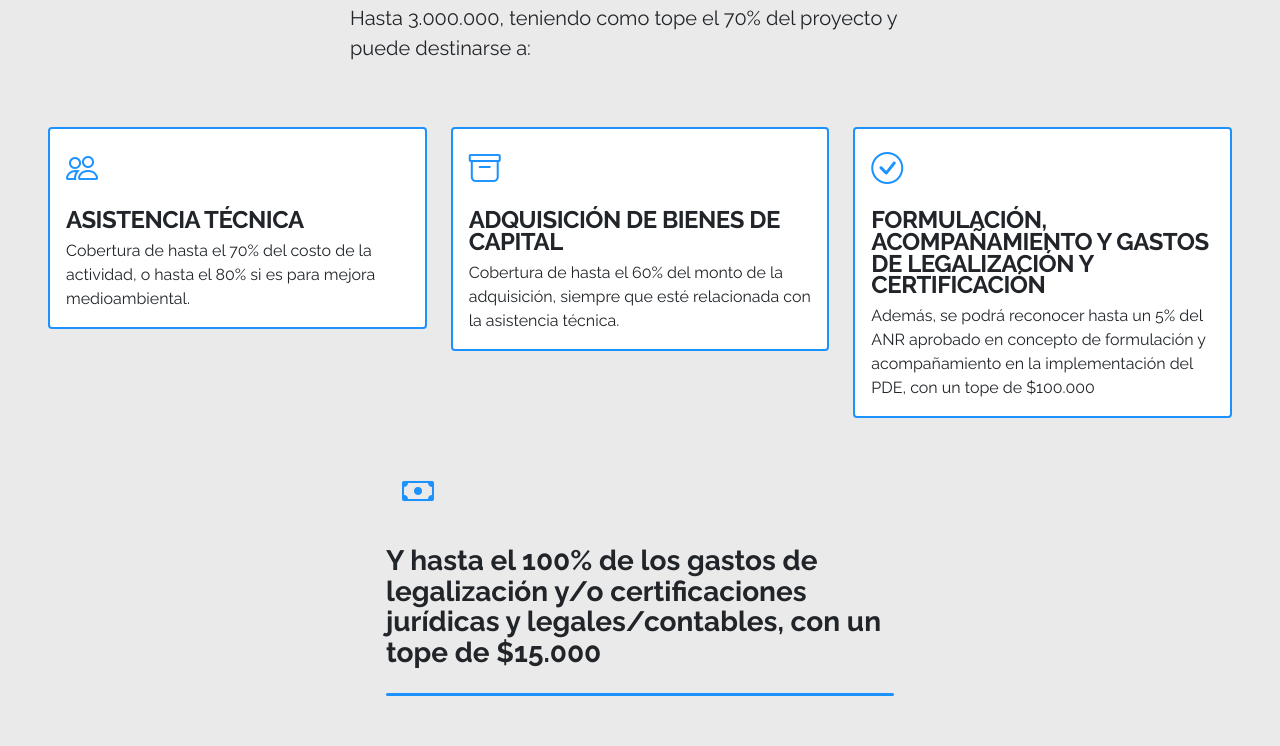
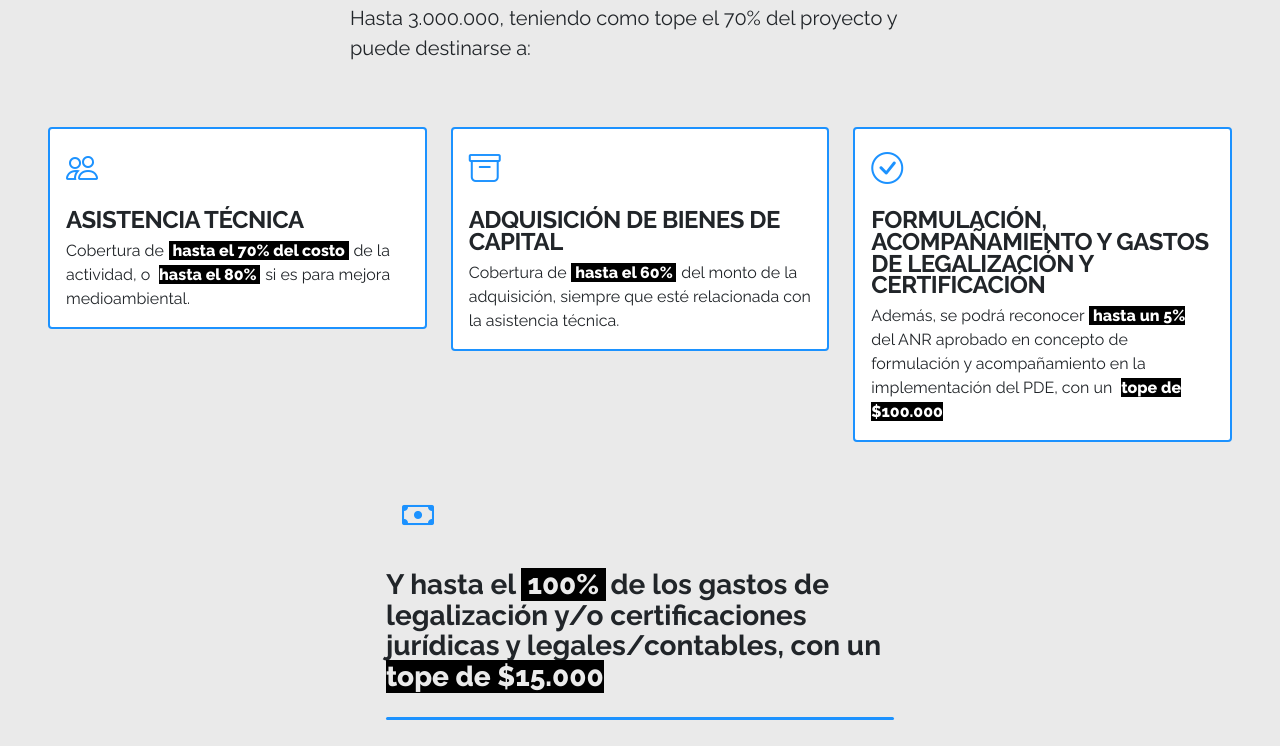
Before and after one commit to Beck2022/turing-pac, a plain HTML site: page index.html in a window 1280 px wide. Shown: the part 4862-5608 px from the top of the page. Drawn offline with nearby package versions, Linux system fonts and the light colour scheme; some packages are replaced by stand-ins of ours; a script that the page names is missing.

Commit message:
update with corrections 7

```diff
--- a/index.html
+++ b/index.html
@@ -403,7 +403,7 @@
                                                 <!-- <img class="img-fluid" alt="100%x280" src="https://images.unsplash.com/photo-1517760444937-f6397edcbbcd?ixlib=rb-0.3.5&amp;q=80&amp;fm=jpg&amp;crop=entropy&amp;cs=tinysrgb&amp;w=1080&amp;fit=max&amp;ixid=eyJhcHBfaWQiOjMyMDc0fQ&amp;s=42b2d9ae6feb9c4ff98b9133addfb698"> -->
                                                 <div class="card-body">
                                                     <h4 class="card-title text-uppercase" style="letter-spacing:-0.5px;">Asistencia técnica</h4>
-                                                    <p class="card-text" style="font-size: 1rem;">Cobertura de hasta el 70% del costo de la actividad, o hasta el 80% si es para mejora medioambiental.</p>
+                                                    <p class="card-text" style="font-size: 1rem;">Cobertura de<span style="font-weight:800; color: #FFF; background-color: #000; margin-left:0.3rem; margin-right:0.3rem;"> hasta el 70% del costo </span>de la actividad, o <span style="font-weight:800; color: #FFF; background-color: #000; margin-left:0.3rem; margin-right:0.3rem;"> hasta el 80% </span>si es para mejora medioambiental.</p>
 
                                                 </div>
                                             </div>
@@ -414,7 +414,7 @@
                                                 <!-- <img class="img-fluid" alt="100%x280" src="https://images.unsplash.com/photo-1532712938310-34cb3982ef74?ixlib=rb-0.3.5&amp;q=80&amp;fm=jpg&amp;crop=entropy&amp;cs=tinysrgb&amp;w=1080&amp;fit=max&amp;ixid=eyJhcHBfaWQiOjMyMDc0fQ&amp;s=3d2e8a2039c06dd26db977fe6ac6186a"> -->
                                                 <div class="card-body">
                                                     <h4 class="card-title text-uppercase" style="letter-spacing:-0.5px;">Adquisición de bienes de capital</h4>
-                                                    <p class="card-text" style="font-size: 1rem;">Cobertura de hasta el 60% del monto de la adquisición, siempre que esté relacionada con la asistencia técnica.</p>
+                                                    <p class="card-text" style="font-size: 1rem;">Cobertura de<span style="font-weight:800; color: #FFF; background-color: #000; margin-left:0.3rem; margin-right:0.3rem;"> hasta el 60% </span>del monto de la adquisición, siempre que esté relacionada con la asistencia técnica.</p>
 
                                                 </div>
                                             </div>
@@ -425,7 +425,7 @@
                                                 <!-- <img class="img-fluid" alt="100%x280" src="https://images.unsplash.com/photo-1532712938310-34cb3982ef74?ixlib=rb-0.3.5&amp;q=80&amp;fm=jpg&amp;crop=entropy&amp;cs=tinysrgb&amp;w=1080&amp;fit=max&amp;ixid=eyJhcHBfaWQiOjMyMDc0fQ&amp;s=3d2e8a2039c06dd26db977fe6ac6186a"> -->
                                                 <div class="card-body">
                                                     <h4 class="card-title text-uppercase" style="letter-spacing:-0.5px;">Formulación, acompañamiento y gastos de legalización y certificación</h4>
-                                                    <p class="card-text" style="font-size: 1rem;">Además, se podrá reconocer hasta un 5% del ANR aprobado en concepto de formulación y acompañamiento en la implementación del PDE, con un tope de $100.000</p>
+                                                    <p class="card-text" style="font-size: 1rem;">Además, se podrá reconocer<span style="font-weight:800; color: #FFF; background-color: #000; margin-left:0.3rem; margin-right:0.3rem;"> hasta un 5% </span>del ANR aprobado en concepto de formulación y acompañamiento en la implementación del PDE, con un <span style="font-weight:800; color: #FFF; background-color: #000; margin-left:0.3rem; margin-right:0.3rem;"> tope de $100.000 </span></p>
 
                                                 </div>
                                             </div>
@@ -439,7 +439,7 @@
                     <div class="col-lg-3 col-md-2 col-sm-2"></div>
                     <div class="col-lg-6 col-md-8 col-sm-10 py-5 px-5 mt-3 d-block justify-content-center text-justify">
                         <i class="bi bi-cash px-3" style="position:relative; top:-30px; font-size: 2rem;"></i>
-                        <h3 style="letter-spacing: 0px; line-height:110%;">Y hasta el 100% de los gastos de legalización y/o certificaciones jurídicas y legales/contables, con un tope de $15.000</h3>
+                        <h3 style="letter-spacing: 0px; line-height:110%;">Y hasta el<span style="font-weight:800; color: #EAEAEA; background-color: #000; margin-left:0.3rem; margin-right:0.3rem;"> 100% </span>de los gastos de legalización y/o certificaciones jurídicas y legales/contables, con un<span style="font-weight:800; color: #EAEAEA; background-color: #000; margin-left:0.3rem; margin-right:0.3rem;"> tope de $15.000 </span></h3>
                         <hr class="divider" style="position:relative;">
                     </div>
                     <div class="col-lg-3 col-md-2 col-sm-2"></div>
```
